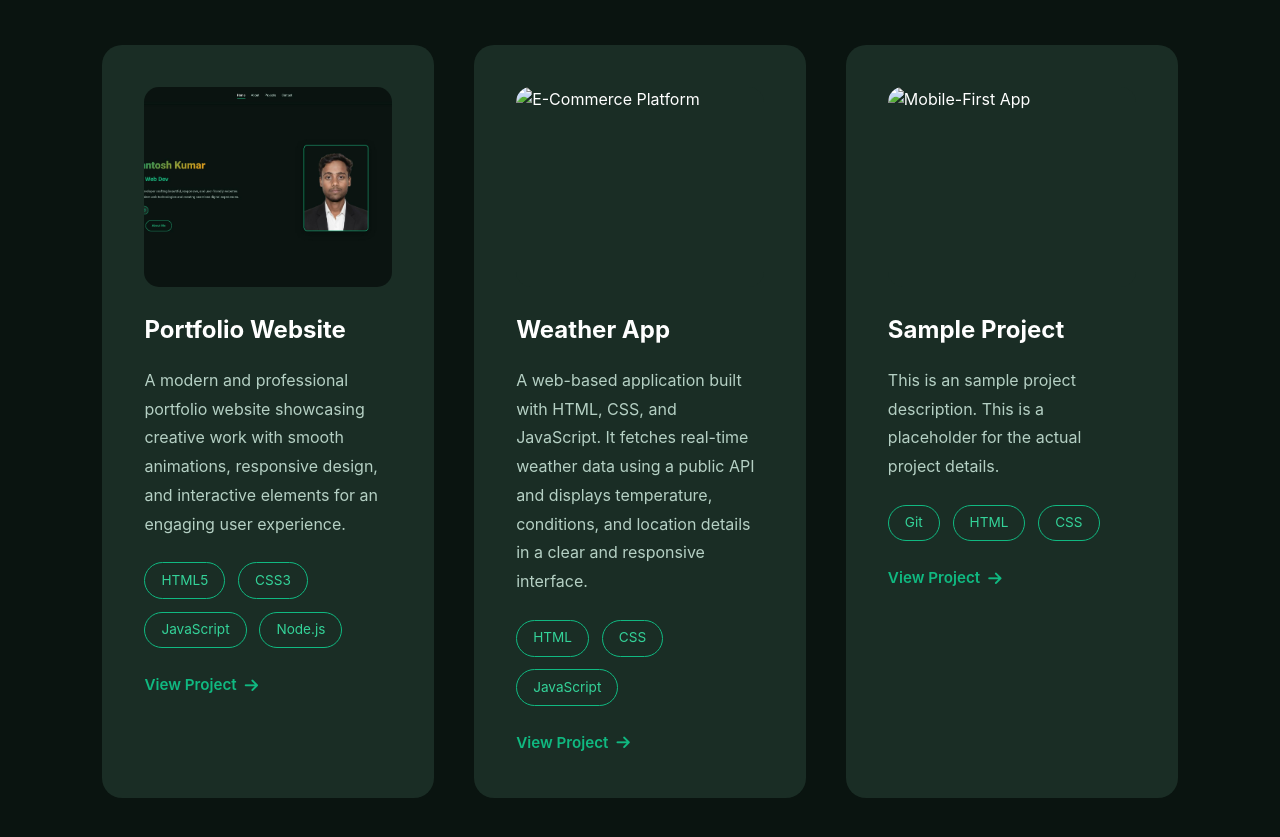
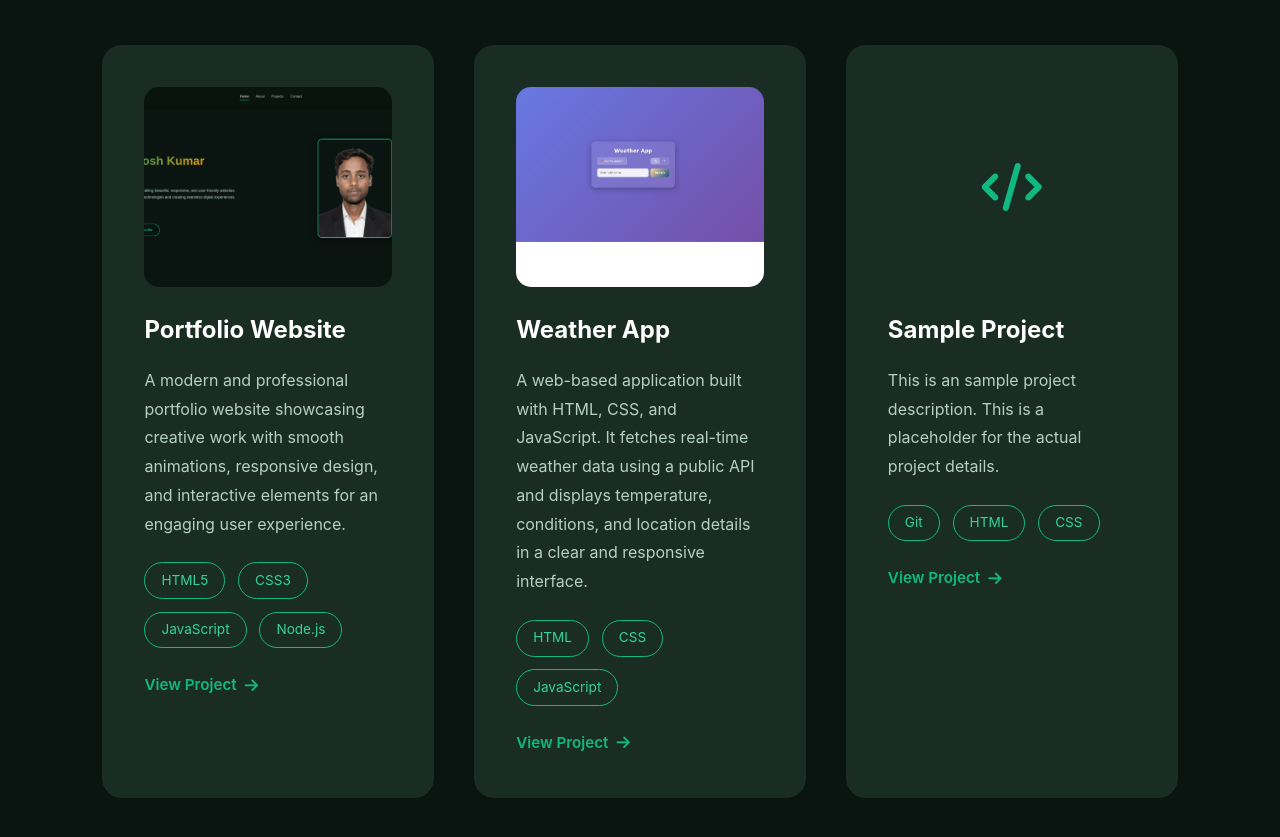
Before and after one commit to santoshraj88/portfolio, a website: page index.html in a window 1280 px wide. Shown: the part 2034-2871 px from the top of the page. Drawn offline with Linux system fonts and the light colour scheme.

Commit message:
Update project images and enhance fallback handling for better user experience

```diff
--- a/index.html
+++ b/index.html
@@ -143,7 +143,7 @@
       <div class="projects-container">
         <div class="project-card">
           <div class="project-image">
-            <img src="./portfolio.jpg" alt="Portfolio Website" />
+            <img src="./portfolio.png" alt="Portfolio Website" />
             <i class="fa-solid fa-code fallback-icon"></i>
           </div>
           <h3>Portfolio Website</h3>
@@ -169,7 +169,7 @@
 
         <div class="project-card">
           <div class="project-image">
-            <img src="projects/ecommerce.png" alt="E-Commerce Platform" />
+            <img src="./weather.png" alt="Weather App" />
             <i class="fa-solid fa-code fallback-icon"></i>
           </div>
           <h3>Weather App</h3>
@@ -191,7 +191,7 @@
 
         <div class="project-card">
           <div class="project-image">
-            <img src="projects/mobile-app.png" alt="Mobile-First App" />
+            <img src="" alt=" Sample Image" />
             <i class="fa-solid fa-code fallback-icon"></i>
           </div>
           <h3>Sample Project</h3>
--- a/script.js
+++ b/script.js
@@ -259,24 +259,29 @@ function showMessage(message, type = 'success') {
 }
 
 // ===== PROJECT IMAGE FALLBACK =====
-document.querySelectorAll('.project-image img').forEach(img => {
-    // When image loads successfully, show the image and hide the fallback icon
+document.querySelectorAll('.project-image').forEach(container => {
+    const img = container.querySelector('img');
+    const fallbackIcon = container.querySelector('.fallback-icon');
+
+    if (!img || !fallbackIcon) return;
+
+    // Check if image has a src attribute
+    if (!img.src || img.src === '' || img.src === window.location.href) {
+        // No src, show fallback icon
+        img.style.display = 'none';
+        fallbackIcon.style.display = 'block';
+    } else {
+        // Has src, try to load it
         img.addEventListener('load', function() {
             this.style.display = 'block';
-        const fallbackIcon = this.nextElementSibling;
-        if (fallbackIcon && fallbackIcon.classList.contains('fallback-icon')) {
             fallbackIcon.style.display = 'none';
-        }
         });
 
-    // When image fails to load, hide the image and show the fallback icon
         img.addEventListener('error', function() {
             this.style.display = 'none';
-        const fallbackIcon = this.nextElementSibling;
-        if (fallbackIcon && fallbackIcon.classList.contains('fallback-icon')) {
             fallbackIcon.style.display = 'block';
+        });
     }
-    });
 });
 
 // ===== INITIALIZE ON LOAD =====
```
Also changed, not shown: portfolio.jpg (deleted), portfolio.png (added), weather.png (added). Lines whose indentation alone changed are shown as unchanged.
